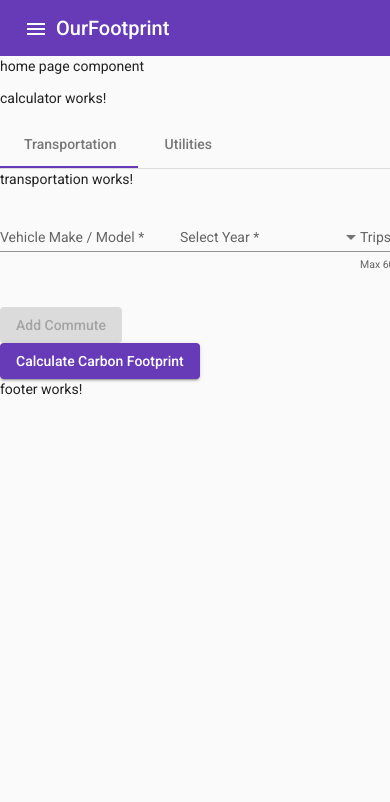
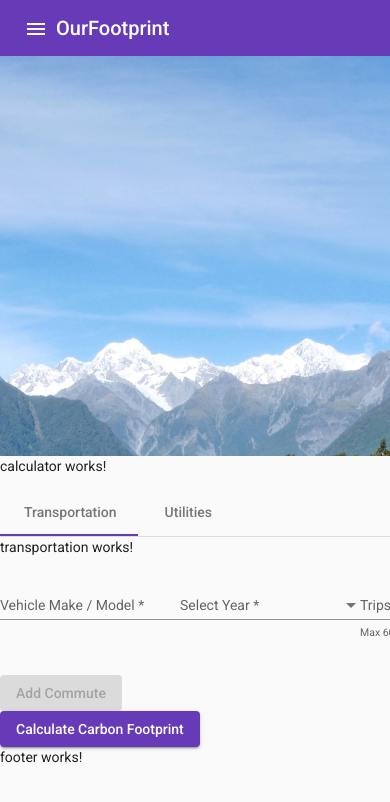
Before and after one commit to bvdh98/OurFootprintCA, an Angular app in the folder frontend/OurFootprint/: page / in a window 390 px wide. Shown: the top 802 px of the page. Built offline with nearby package versions, Linux system fonts and the light colour scheme.

Commit message:
Added responsive image to the homepage.
Co-authored-by: Ben Harrison <bvdhest1998@gmail.com>

```diff
--- a/frontend/OurFootprint/src/app/components/home/home.component.html
+++ b/frontend/OurFootprint/src/app/components/home/home.component.html
@@ -1,2 +1,7 @@
-<p>home page component</p>
+<div class="banner-image">
+    <picture>
+        <img src="../../../assets/images/cover_photo .jpg" id="cover-image"
+        alt="A banner image of a landscape with mountains and trees">
+    </picture>
+</div>
 <app-calculator></app-calculator>
--- a/frontend/OurFootprint/src/app/components/home/home.component.scss
+++ b/frontend/OurFootprint/src/app/components/home/home.component.scss
@@ -0,0 +1,9 @@
+.banner-image {
+    height: 400px;
+    width: 100%;
+    img {
+        object-fit: cover;
+        width: 100%;
+        height: 100%;
+    }
+}
```
Also changed, not shown: frontend/OurFootprint/src/assets/images/cover_photo .jpg (added).
